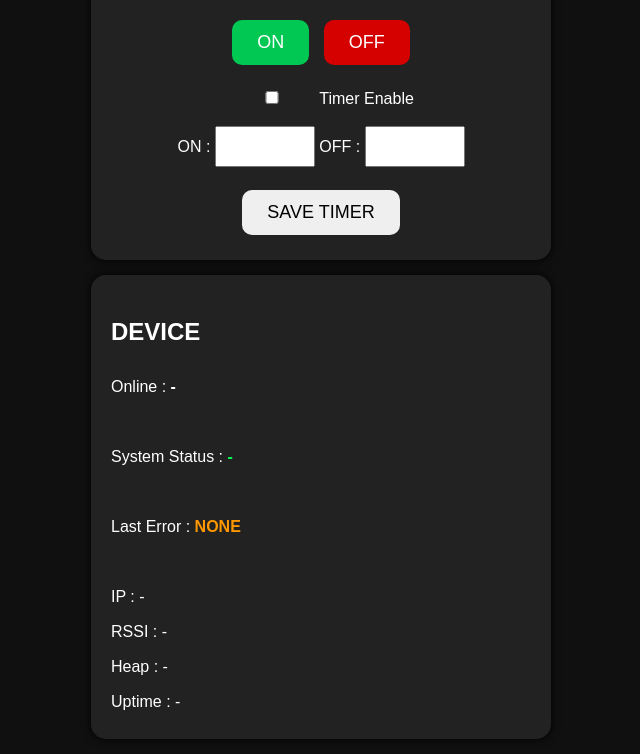
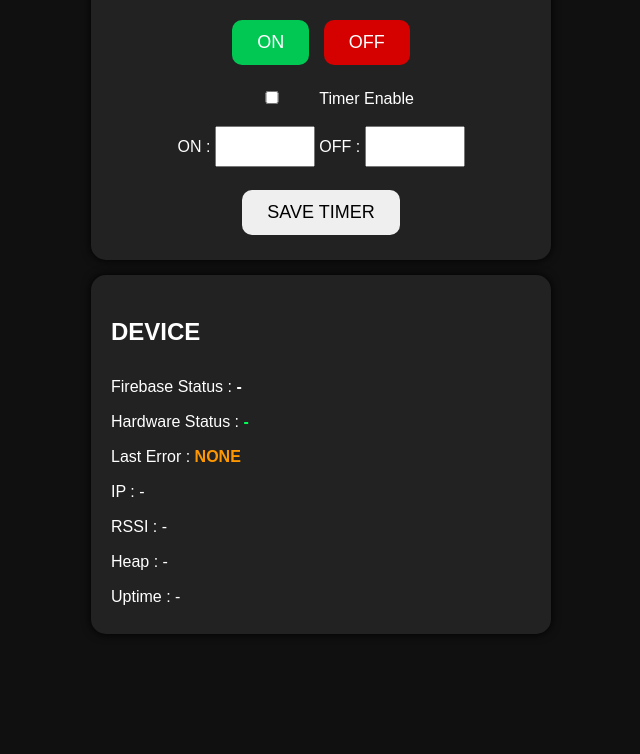
Before and after one commit to ariefww19/relay-dashboard, a plain HTML site: page index.html in a window 1280 px wide. Shown: the part 641-1395 px from the top of the page, without its empty margins (319-959 px from the left). After the commit the page ends 1290 px from the top, so only its background shows below. Drawn offline with Linux system fonts and the light colour scheme; no server answers.

Commit message:
Update index.html

```diff
--- a/index.html
+++ b/index.html
@@ -638,20 +638,20 @@ SAVE TIMER
 
 <h2>DEVICE</h2>
 
-Online :
+Firebase Status :
 <b id="online">-</b>
 
-<br><br>
+<br>
 
-System Status :
+Hardware Status :
 <b id="status" style="color:#00ff55;">-</b>
 
-<br><br>
+<br>
 
 Last Error :
 <b id="lastError" style="color:#ff9800;">NONE</b>
 
-<br><br>
+<br>
 
 IP :
 <span id="ip">-</span>
```
